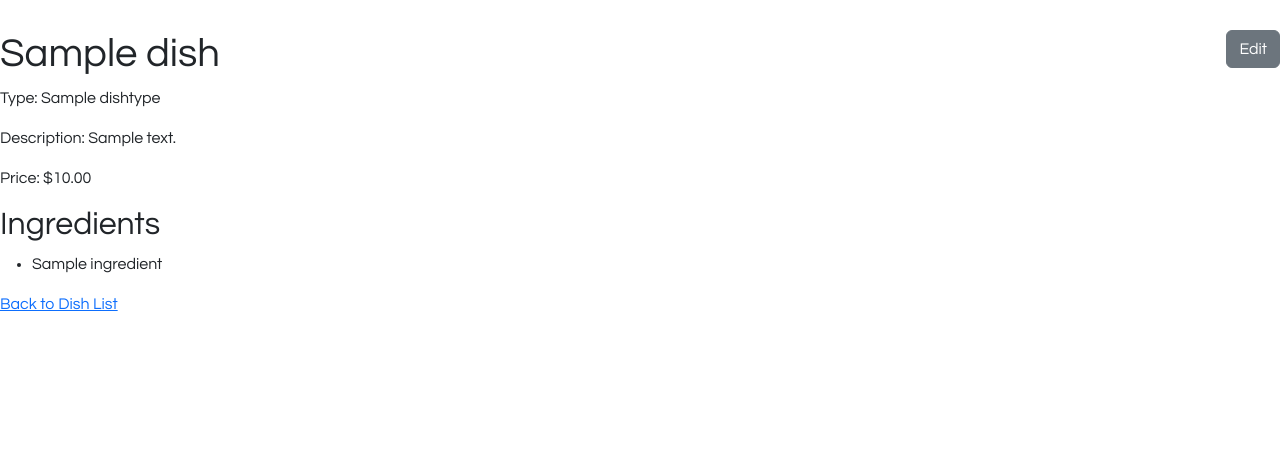
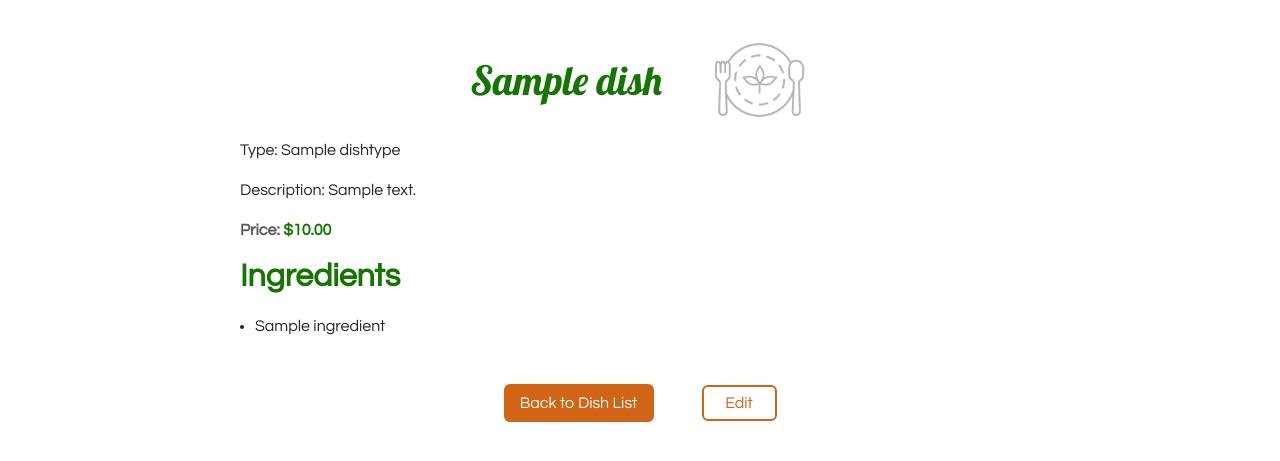
Before and after one commit to Iago-pixel/kitchen-service-mate, a Django app: page /dishes/1/ in a window 1280 px wide. Shown: the part 106-567 px from the top of the page. Run offline with Django 5.2, Linux system fonts and the light colour scheme; a user stored in the database is signed in; tables that the repository leaves empty hold one stand-in row (values such as "Sample post"); some libraries are stand-ins or nearby versions.

Commit message:
feat: add new button style and update dish detail layout for improved user experience

```diff
--- a/static/css/styles.css
+++ b/static/css/styles.css
@@ -142,6 +142,19 @@ td {
   color: black;
 }
 
+.btn-orange-2 {
+  color: var(--orange);
+  border: solid 2px var(--orange);
+  font-weight: 550;
+  padding: 4px 12px;
+  width: 75px;
+}
+
+.btn-orange-2:hover {
+  border: solid 2px black;
+  color: black;
+}
+
 @media only screen and (max-width: 768px) {
   .hidden-in-tablet {
     display: none;
--- a/templates/menu/dish_detail.html
+++ b/templates/menu/dish_detail.html
@@ -1,13 +1,23 @@
 {% extends 'base.html' %}
+{% load static %}
 
 {% block content %}
-  <h1>{{ dish.name }} <a style="float: right;" class="btn btn-secondary" href="{% url 'menu:dish-update' dish.pk %}">Edit</a></h1>
+  <div class="mx-auto" style="max-width: 800px; width: 90%;">
+    <h1 class="d-flex align-items-center justify-content-center gap-5" style="font-family: var(--font-title); color: var(--font-green);">
+      {{ dish.name }}
+      <img src="{% static 'img/index_img_1.png' %}" alt="dish image" height="100px" class="hidden-in-tablet">
+    </h1>
     <p>Type: {{ dish.dish_type.name }}</p>
     <p>Description: {{ dish.description }}</p>
-  <p>Price: ${{ dish.price }}</p>
+    <p style="color: var(--gray);">
+      <strong>
+        Price:
+        <span style="color: var(--font-green);">${{ dish.price }}</span>
+      </strong>
+    </p>
 
-  <h2>Ingredients</h2>
-  <ul>
+    <h2 style="color: var(--font-green); font-weight: bold;">Ingredients</h2>
+    <ul style="padding: 10px 15px 30px;">
       {% for ingredient in dish.ingredients.all %}
         <li>{{ ingredient.name }}</li>
       {% empty %}
@@ -15,5 +25,9 @@
       {% endfor %}
     </ul>
 
-  <a href="{% url 'menu:dish-list' %}">Back to Dish List</a>
+    <div class="d-flex align-items-center justify-content-center gap-5">
+      <a href="{% url 'menu:dish-list' %}" class="btn btn-orange" style="width: 150px;">Back to Dish List</a>
+      <a class="btn btn-orange-2" href="{% url 'menu:dish-update' dish.pk %}">Edit</a>
+    </div>
+  </div>
 {% endblock %}
```
Lines whose indentation alone changed are shown as unchanged.
